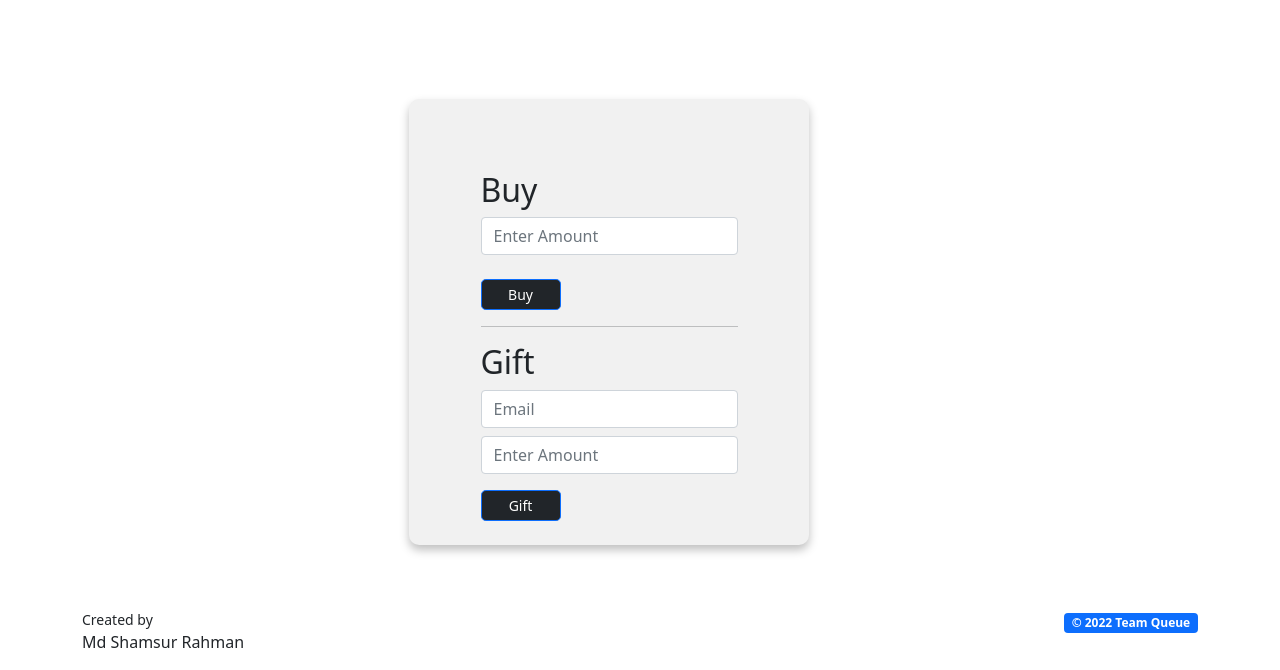
After one commit to shamsurlm10/LaptopLib, a Flask app: page /credit in a window 1280 px wide. The commit adds this page. Shown: the part 297-967 px from the top of the page. Run offline with Flask 3, Linux system fonts and the light colour scheme; some libraries are stand-ins or nearby versions.

Commit message:
gift html created

```diff
--- a/laptoplib/mains/routes.py
+++ b/laptoplib/mains/routes.py
@@ -7,7 +7,7 @@ from flask.helpers import flash
 from laptoplib import bcrypt, db
 from laptoplib import app
 from laptoplib.models import User, Laptop, Rent
-from laptoplib.users.forms import (LoginForm, RegisterForm)
+from laptoplib.users.forms import (LoginForm, RegisterForm, Credit)
 
 mains = Blueprint("mains", __name__)
 
@@ -52,6 +52,11 @@ def logout():
 def homepage():
     return render_template("mains/homepage.html")
 
+@mains.route("/credit")
+def credit():
+    form = Credit()
+    return render_template("mains/credit.html", form=form)
+
 @mains.route("/explore")
 def explore():
     return render_template("mains/explore.html")
--- a/laptoplib/templates/layout.html
+++ b/laptoplib/templates/layout.html
@@ -41,6 +41,9 @@
                 <div class="d-flex ms-auto">
                     {% if current_user.email %}
                     <ul class="navbar-nav">
+                        <li class="nav-item">
+                            <a class="nav-link" aria-current="page" href="{{url_for('mains.credit')}}"> <b>Buy & Gift Credit</b></a>
+                        </li>
                         <li class="nav-item">
                             <a class="nav-link" href="{{url_for('mains.logout')}}" role="button">
                                 <b>Logout</b></a>
--- a/laptoplib/templates/mains/checkout.html
+++ b/laptoplib/templates/mains/checkout.html
@@ -78,12 +78,12 @@
                             class="d-block w-100" alt="...">
                     </div>
                 </div>
-                <button class="carousel-control-prev" type="button" data-bs-target="#carouselExampleControls"
+                <button class="carousel-control-prev carousel-dark" type="button" data-bs-target="#carouselExampleControls"
                     data-bs-slide="prev">
                     <span class="carousel-control-prev-icon" aria-hidden="true"></span>
                     <span class="visually-hidden">Previous</span>
                 </button>
-                <button class="carousel-control-next" type="button" data-bs-target="#carouselExampleControls"
+                <button class="carousel-control-next carousel-dark" type="button" data-bs-target="#carouselExampleControls"
                     data-bs-slide="next">
                     <span class="carousel-control-next-icon" aria-hidden="true"></span>
                     <span class="visually-hidden">Next</span>
--- /dev/null
+++ b/laptoplib/templates/mains/credit.html
@@ -0,0 +1,51 @@
+{% extends "layout.html" %}
+
+{% block title %} LaptopLib {% endblock %}
+
+{% block add_styles %}
+
+{% endblock %}
+
+{% block content %}
+
+<div class="container mt-1">
+    <div class="p-5 text-light rounded jumborton-div d-flex align-items-center" style="background-color: #212529;">
+        <img src="https://cdn-icons-png.flaticon.com/512/610/610021.png" height="100px" alt="Brand Logo"
+            class="brand-logo-homepage">
+        <h1 class="mx-3">Buy & Gift</h1>
+    </div>
+
+    <div class="container form-brand mt-5">
+    <div class="row">
+        <div class="col-xl-6 offset-xl-3 col-md-8 offset-md-2 p-5">
+            <div class="mt-4">
+                <div class="card card-l card-body shadow-card p-4">
+                    <form method="POST">
+                        {{ form.hidden_tag() }}
+                        <div class="mb-3 mt-5">
+                            <h2 style="color: #212529;">Buy</h2>
+                            {{ form.credit(class="form-control input-box", id="credit") }}
+                        </div>
+                        <div class="mt-2">
+                            {{form.buy(class="btn btn-primary btn-sm mt-2 log-btn")}}
+                        </div>
+                        <hr>
+                        <div>
+                            <h2 style="color: #212529;">Gift</h2>
+                            {{form.gift_to(class="form-control input-box", id="email")}}
+                        </div>
+                        <div class="mt-2">
+                            {{form.amount(class="form-control input-box", id="amount")}}
+                        </div>
+                        <div class="mt-2">
+                            {{form.gift(class="btn btn-primary btn-sm mt-2 log-btn")}}
+                        </div>
+                    </form>
+                </div>
+            </div>
+        </div>
+    </div>
+</div>
+</div>
+
+{% endblock %}
--- a/laptoplib/users/forms.py
+++ b/laptoplib/users/forms.py
@@ -1,8 +1,6 @@
 from flask_wtf import FlaskForm
-from wtforms import (EmailField, IntegerField, BooleanField, PasswordField, StringField, SubmitField)
-from wtforms.validators import (DataRequired, Email, EqualTo, Length,
-                                ValidationError)
-from laptoplib.models import User
+from wtforms import (EmailField, IntegerField, BooleanField, PasswordField, SubmitField)
+from wtforms.validators import (DataRequired, EqualTo, Length,)
 
 
 class RegisterForm(FlaskForm):
@@ -35,3 +33,20 @@ class LoginForm(FlaskForm):
     remember_me = BooleanField("Remember Me")
 
     submit = SubmitField("Login")
+
+class Credit(FlaskForm):
+    credit = IntegerField("Credit", validators=[
+        DataRequired(), Length(min=1, max=150)
+    ], render_kw={"placeholder": "Credit"})
+
+    buy = SubmitField("Buy")
+
+    gift_to = EmailField("Email", validators=[
+        DataRequired(), Length(min=4, max=150)
+    ], render_kw={"placeholder": "Email"})
+
+    amount = credit = IntegerField("Amount", validators=[
+        DataRequired(), Length(min=1, max=150)
+    ], render_kw={"placeholder": "Enter Amount"})
+
+    gift = SubmitField("Gift")
```
